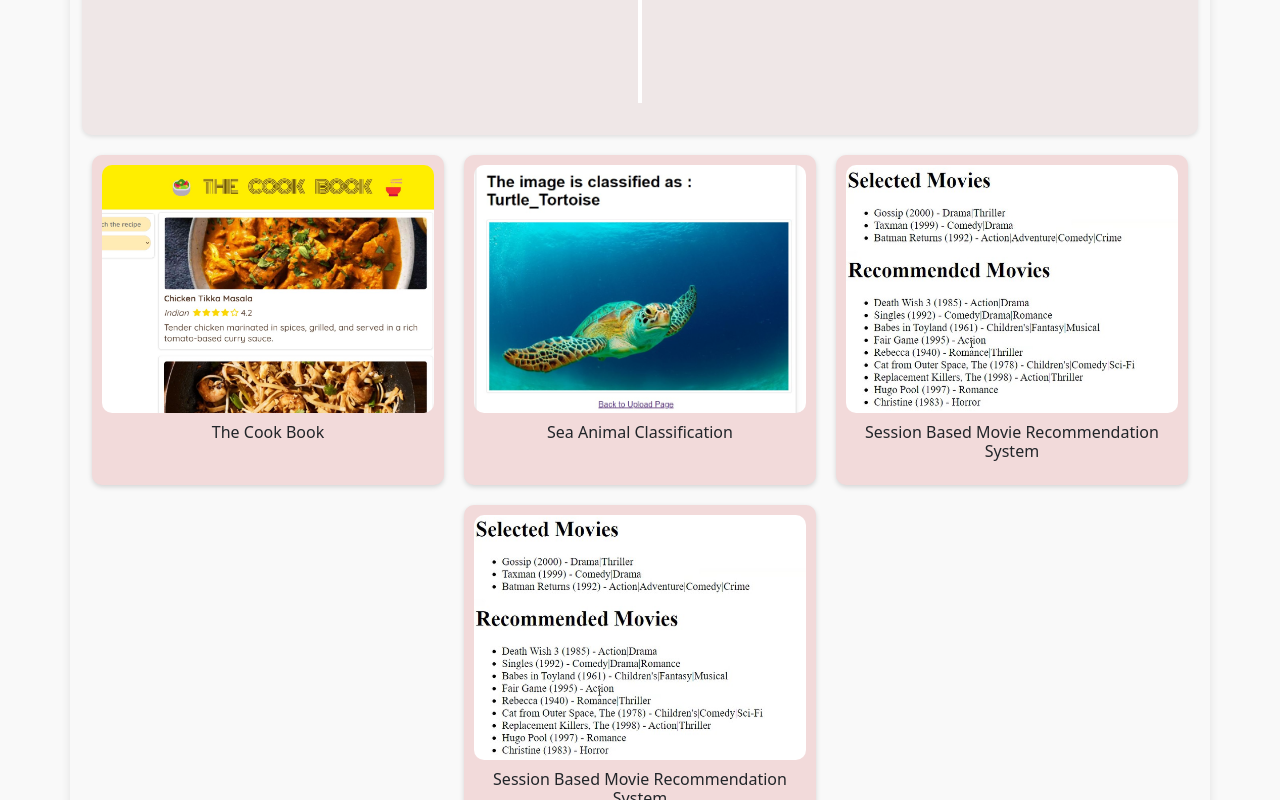
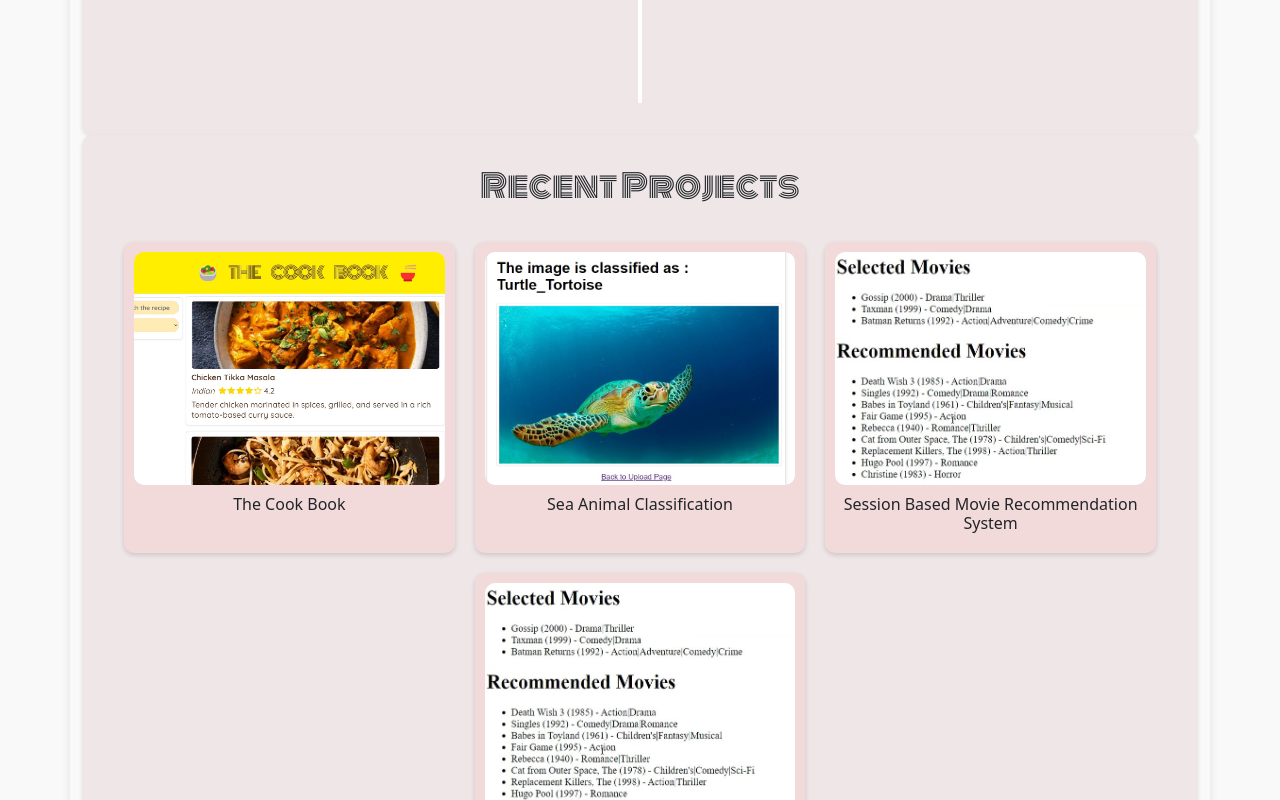
Before and after one commit to ShobyG/portfolio, a React (Create React App) app: page / in a window 1280 px wide. Shown: the part 2700-3500 px from the top of the page. Built offline with nearby package versions, Linux system fonts and the light colour scheme.

Commit message:
project title and styling

```diff
--- a/src/Projects.js
+++ b/src/Projects.js
@@ -4,6 +4,8 @@ export default function Projects({ projects, setSelectedProject }) {
   }
 
   return (
+    <div className="education-work-container">
+      <h2 className="summary-title"> Recent Projects </h2>
       <div className="collage-container">
         {projects.map((project) => (
           <div
@@ -19,5 +21,6 @@ export default function Projects({ projects, setSelectedProject }) {
           </div>
         ))}
       </div>
+    </div>
   );
 }
--- a/src/Summary.js
+++ b/src/Summary.js
@@ -6,7 +6,7 @@ export default function Summary({ profilePicUrl, summary }) {
       <h2 className="summary-title">About Me</h2>
       <div className="summary-details">
         <img
-          src={profilePicUrl}
+          src={`${process.env.PUBLIC_URL}/${profilePicUrl}`}
           alt="Shoby Gnanasekaran"
           className="summary-image"
         />
```
Lines whose indentation alone changed are shown as unchanged.
